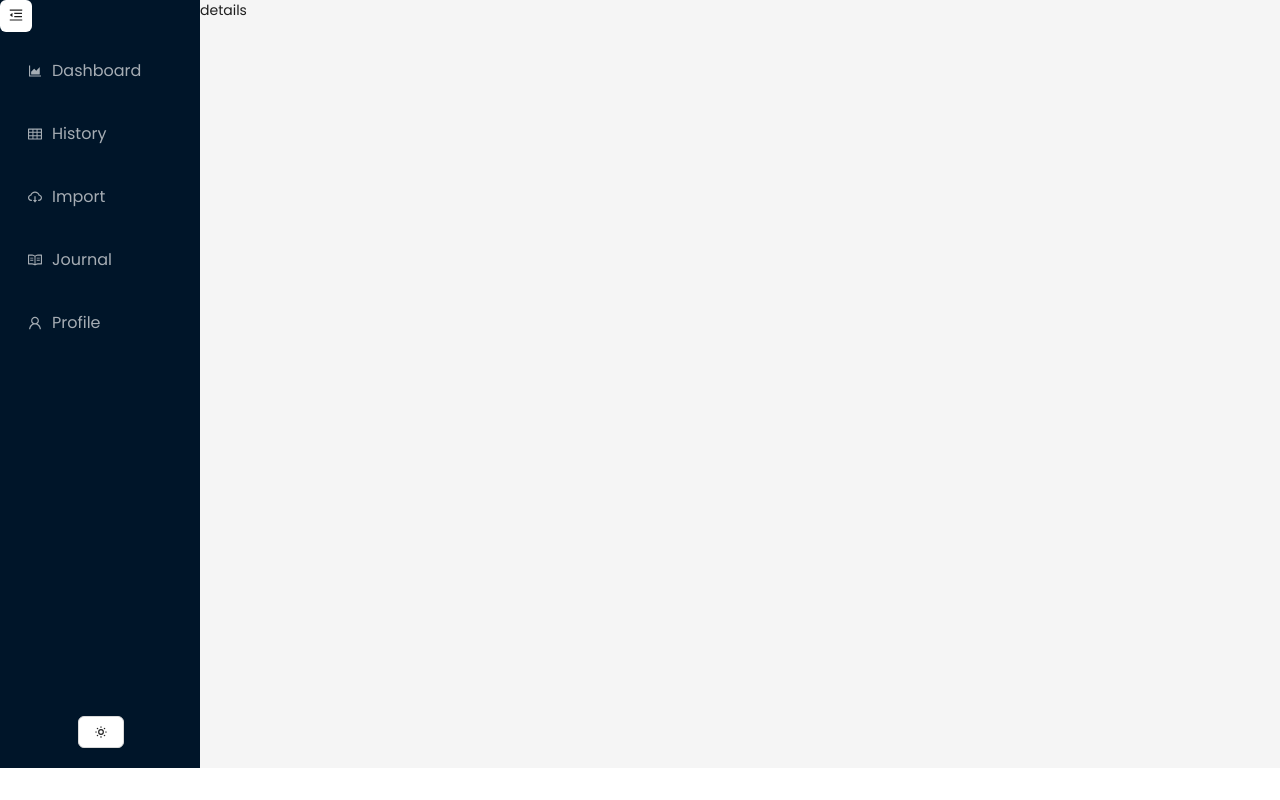
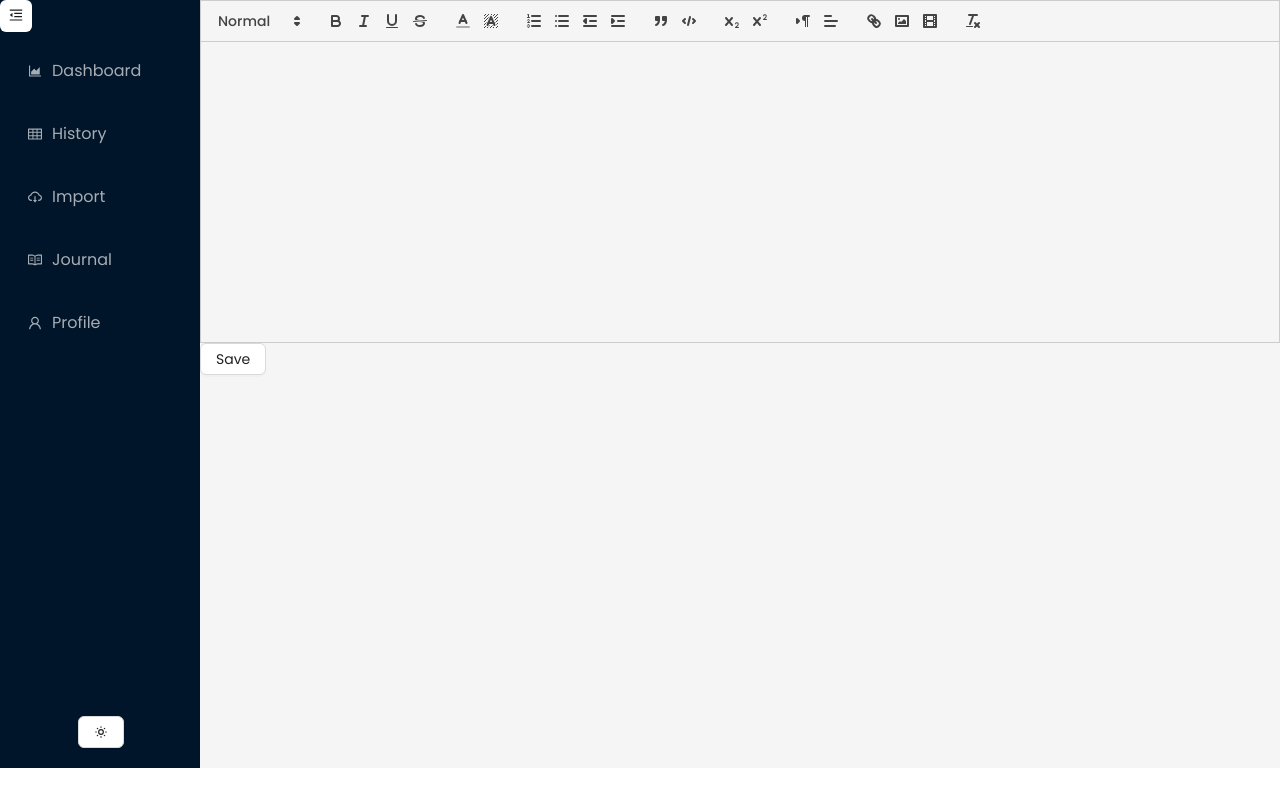
Before and after one commit to likemcode/TradTracker-client, a React (Vite) app: page /JournalDetails/1 in a window 1280 px wide. Built offline with nearby package versions, Linux system fonts and the light colour scheme.

Commit message:
JournalDetails update

```diff
--- a/package.json
+++ b/package.json
@@ -14,10 +14,12 @@
     "antd": "^5.14.1",
     "chart.js": "^4.4.1",
     "moment": "^2.30.1",
+    "quill": "^1.3.7",
     "react": "^18.2.0",
     "react-chartjs-2": "^5.2.0",
     "react-dom": "^18.2.0",
     "react-icons": "^5.0.1",
+    "react-quill": "^2.0.0",
     "react-redux": "^9.1.0",
     "redux-toolkit": "^1.1.2"
   },
--- a/src/components/Journal.jsx
+++ b/src/components/Journal.jsx
@@ -17,7 +17,7 @@ const data = [
  },
 ];
 
-const App = () => (
+const Journal = () => (
  <List
     itemLayout="horizontal"
     dataSource={data}
@@ -36,4 +36,4 @@ const App = () => (
  />
 );
 
-export default App;
+export default Journal;
--- a/src/components/JournalDetails.jsx
+++ b/src/components/JournalDetails.jsx
@@ -1,11 +1,77 @@
-import React from 'react'
+import React, { useRef, useState } from 'react';
+import ReactQuill from 'react-quill';
+import { Button } from 'antd';
+import 'react-quill/dist/quill.snow.css'; // Import Quill's snow theme CSS
+
+const customToolbar = [
+  [{ header: [1, 2, 3, 4, 5, 6, false] }],
+  ['bold', 'italic', 'underline', 'strike'],
+  [{ color: [] }, { background: [] }],
+  [{ list: 'ordered' }, { list: 'bullet' }, { indent: '-1' }, { indent: '+1' }],
+  ['blockquote', 'code-block'],
+  [{ script: 'sub' }, { script: 'super' }],
+  [{ direction: 'rtl' }, { align: [] }],
+  ['link', 'image', 'video'],
+  ['clean'], // Add the 'clean' button
+];
 
 const JournalDetails = () => {
+  const contentRef = useRef(null);
+  const [content, setContent] = useState('');
+
+  const handleChange = (value) => {
+    setContent(value);
+  };
+
+  const modules = {
+    toolbar: customToolbar,
+  };
+
+  const formats = [
+    'header', 'bold', 'italic', 'underline', 'list', 'indent', 'link', 'image', 'formula',
+  ];
+
+  // Function to handle saving the journal entry
+  const saveJournalEntry = () => {
+    // Make an API call to save the journal entry using contentRef.current.editor.getText() to get the text content
+    const journalContent = contentRef.current.editor.root.innerHTML;
+    fetch('http://127.0.0.1:8000/backend/trades/save_journal_entry/', {
+      method: 'POST',
+      headers: {
+        'Content-Type': 'application/json',
+      },
+      body: JSON.stringify({
+        title: 'Your Journal Entry Title', // You can set the title dynamically or prompt the user to enter it
+        content: journalContent,
+      }),
+    })
+    .then(response => {
+      if (response.ok) {
+        console.log('Journal entry saved successfully');
+        // Optionally, you can clear the content after saving
+        setContent('');
+      } else {
+        console.error('Failed to save journal entry');
+      }
+    })
+    .catch(error => {
+      console.error('Error:', error);
+    });
+  };
+
   return (
-    <div>
-      <p>details</p>
+    <div className="journal-details-container">
+      <ReactQuill
+        theme="snow"
+        modules={modules}
+        formats={formats}
+        value={content}
+        onChange={handleChange}
+        ref={contentRef}
+      />
+      <Button onClick={saveJournalEntry}>Save</Button>
     </div>
-  )
-}
+  );
+};
 
-export default JournalDetails
+export default JournalDetails;
--- a/src/components/Navbar.jsx
+++ b/src/components/Navbar.jsx
@@ -8,9 +8,8 @@ const Navbar = ({darkTheme}) => {
   const [isImportModalVisible, setIsImportModalVisible] = useState(false);
 
   const handleOpenImportModal = () => {
-    console.log('working quite well');
     setIsImportModalVisible(true);
-    console.log(isImportModalVisible)
+
   };
 
   const handleCloseImportModal = () => {
--- a/src/components/charts/LineChart.jsx
+++ b/src/components/charts/LineChart.jsx
@@ -25,7 +25,7 @@ const LineChart = ({ timeRange }) => { // Correctly receiving timeRange as a pro
 
     maintainAspectRatio:true
   };
-  console.log(chartData)
+
 
   if (isLoading) return <div>Loading...</div>;
   if (error) return <div>Error: {error.message}</div>;
--- a/src/index.css
+++ b/src/index.css
@@ -58,3 +58,12 @@
   align-items: center;
   justify-content: center;
 }
+
+.journal-details-container {
+  width: 100%;
+}
+
+.ql-editor {
+  min-height: 300px; /* Adjust as needed */
+  font-size: 16px; /* Adjust as needed */
+}
```
Also changed, not shown: 1 other file (tests, documents, lock files or other folders).
